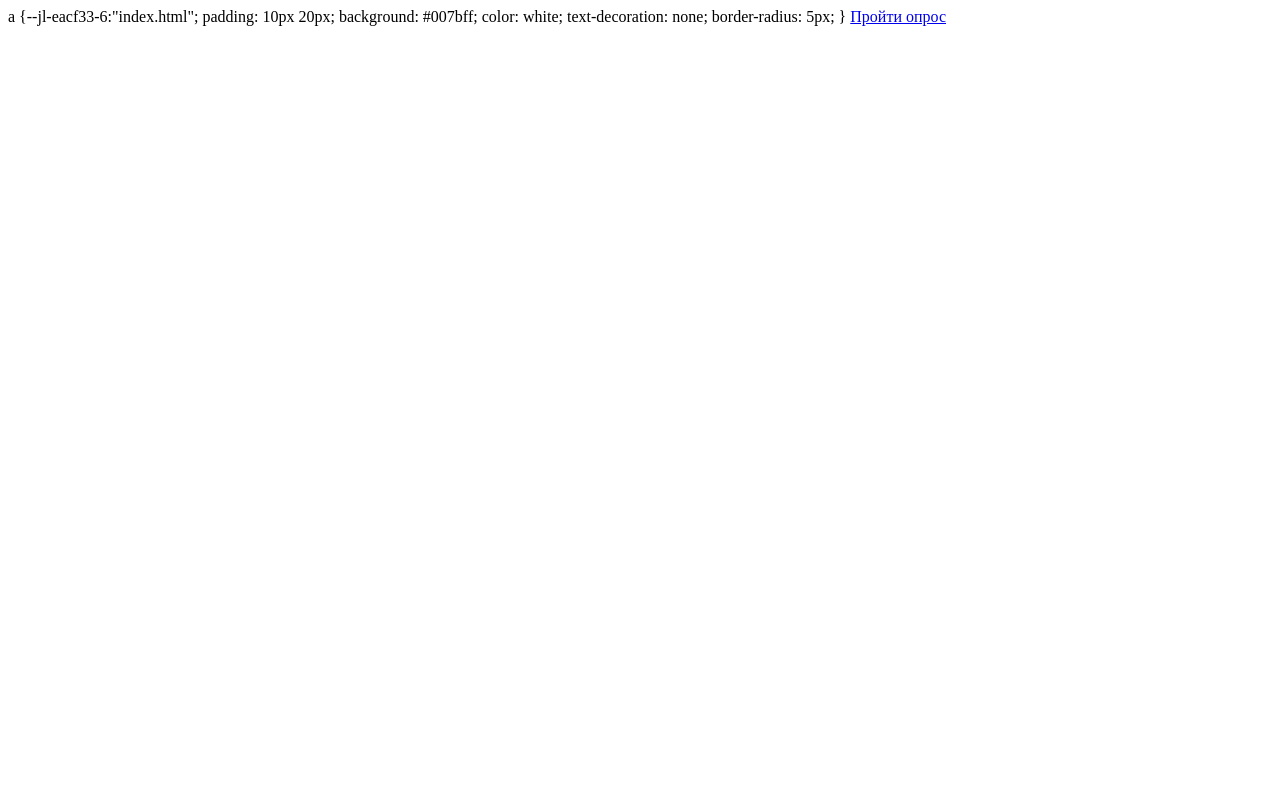
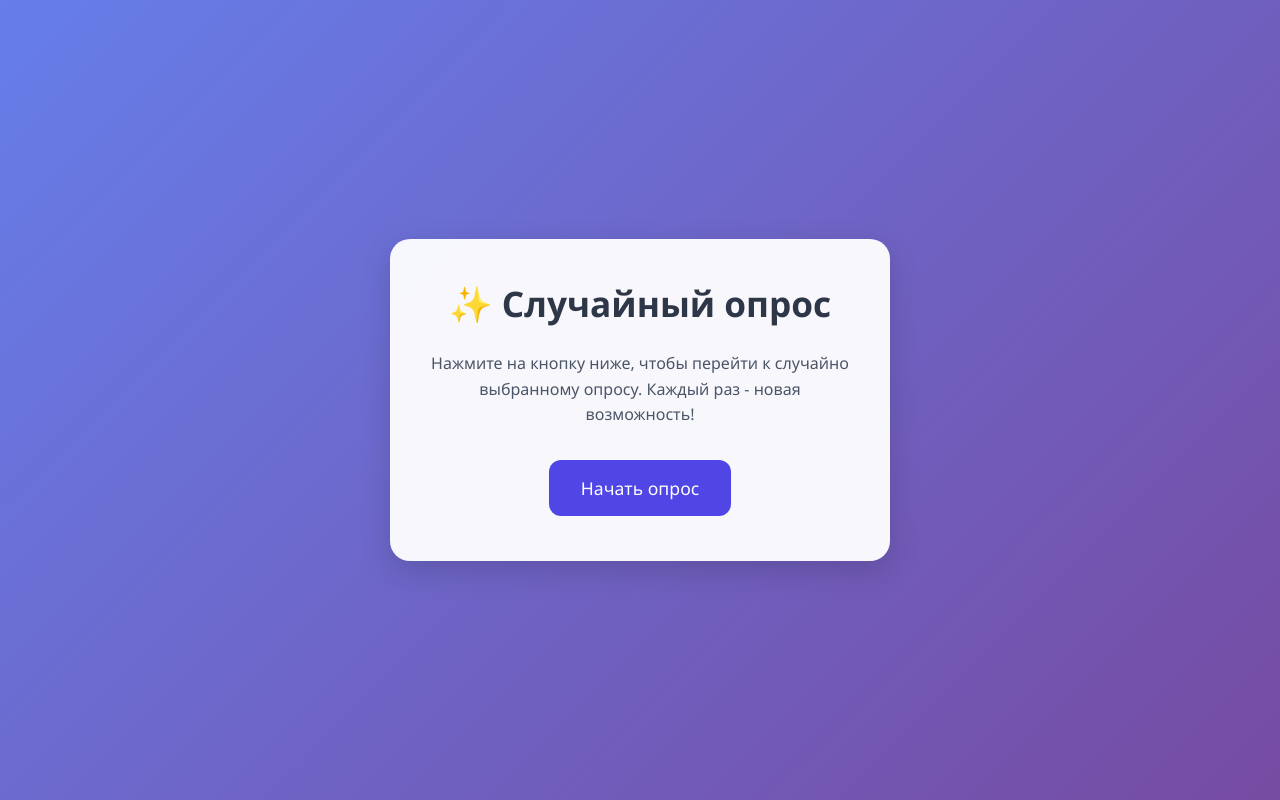
Before and after one commit to KiraE4/random-link, a plain HTML site: page index.html in a window 1280 px wide. Drawn offline with Linux system fonts and the light colour scheme.

Commit message:
Update index.html

```diff
--- a/index.html
+++ b/index.html
@@ -1,27 +1,138 @@
 <!DOCTYPE html>
-<html>
+<html lang="ru">
 <head>
-    <title>Случайный опрос</title
+    <meta charset="UTF-8">
+    <meta name="viewport" content="width=device-width, initial-scale=1.0">
+    <title>Случайный опрос | Красивый дизайн</title>
     <style>
-a {
-    padding: 10px 20px;
-    background: #007bff;
+        * {
+            margin: 0;
+            padding: 0;
+            box-sizing: border-box;
+            font-family: 'Segoe UI', system-ui, sans-serif;
+        }
+
+        body {
+            min-height: 100vh;
+            display: flex;
+            flex-direction: column;
+            align-items: center;
+            justify-content: center;
+            background: linear-gradient(135deg, #667eea 0%, #764ba2 100%);
+            padding: 20px;
+        }
+
+        .container {
+            text-align: center;
+            background: rgba(255, 255, 255, 0.95);
+            padding: 2.5rem;
+            border-radius: 20px;
+            box-shadow: 0 10px 30px rgba(0, 0, 0, 0.15);
+            max-width: 500px;
+            width: 100%;
+            transition: transform 0.3s ease;
+        }
+
+        .container:hover {
+            transform: translateY(-5px);
+        }
+
+        h1 {
+            color: #2d3748;
+            margin-bottom: 1.5rem;
+            font-size: 2.2rem;
+            font-weight: 600;
+        }
+
+        .description {
+            color: #4a5568;
+            margin-bottom: 2rem;
+            line-height: 1.6;
+        }
+
+        .btn {
+            display: inline-block;
+            padding: 1rem 2rem;
+            font-size: 1.1rem;
+            font-weight: 500;
+            background: #4f46e5;
             color: white;
+            border: none;
+            border-radius: 12px;
+            cursor: pointer;
             text-decoration: none;
-    border-radius: 5px;
+            transition: all 0.3s ease;
+            position: relative;
+            overflow: hidden;
+        }
+
+        .btn:hover {
+            background: #4338ca;
+            transform: scale(1.05);
+            box-shadow: 0 5px 15px rgba(79, 70, 229, 0.4);
+        }
+
+        .btn:active {
+            transform: scale(0.95);
+        }
+
+        .btn::after {
+            content: '';
+            position: absolute;
+            top: 50%;
+            left: 50%;
+            width: 300px;
+            height: 300px;
+            background: rgba(255, 255, 255, 0.1);
+            border-radius: 50%;
+            transform: translate(-50%, -50%) scale(0);
+            animation: ripple 0.6s ease-out;
+        }
+
+        @keyframes ripple {
+            from {
+                transform: translate(-50%, -50%) scale(0);
+                opacity: 1;
+            }
+            to {
+                transform: translate(-50%, -50%) scale(1);
+                opacity: 0;
+            }
+        }
+
+        @media (max-width: 480px) {
+            .container {
+                padding: 1.5rem;
+            }
+
+            h1 {
+                font-size: 1.8rem;
+            }
         }
     </style>
 </head>
 <body>
-    <a href="#" onclick="redirectRandom()">Пройти опрос</a>
+    <div class="container">
+        <h1>✨ Случайный опрос</h1>
+        <p class="description">Нажмите на кнопку ниже, чтобы перейти к случайно выбранному опросу. Каждый раз - новая возможность!</p>
+        <a href="#" class="btn" onclick="redirectRandom(event)">Начать опрос</a>
+    </div>
 
     <script>
-    function redirectRandom() {
+        function redirectRandom(event) {
+            event.preventDefault();
+
             const links = [
                 'https://forms.gle/863tLCFUpSuo7A8z5',
                 'https://forms.gle/9RfiWjm5J5Bs3RM18'
             ];
-        window.location.href = links[Math.floor(Math.random() * 2)];
+
+            // Добавляем анимацию перед переходом
+            event.target.classList.add('clicked');
+
+            setTimeout(() => {
+                window.location.href = links[Math.floor(Math.random() * links.length)];
+            }, 300);
         }
     </script>
 </body>
```
Lines whose indentation alone changed are shown as unchanged.
